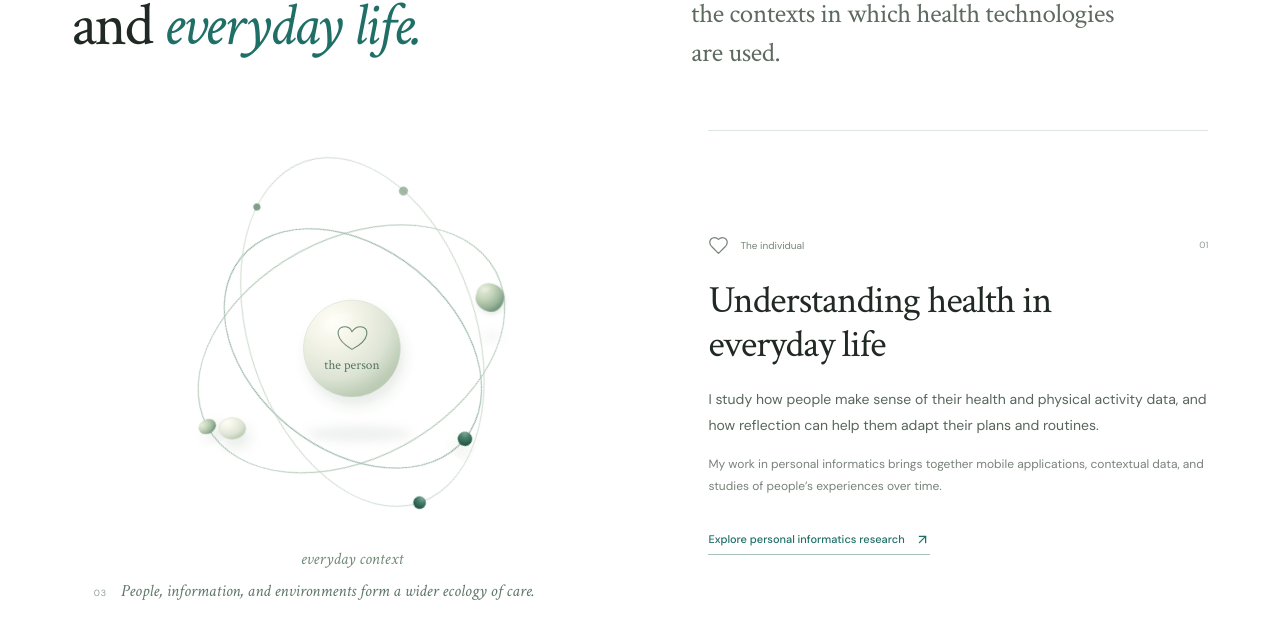
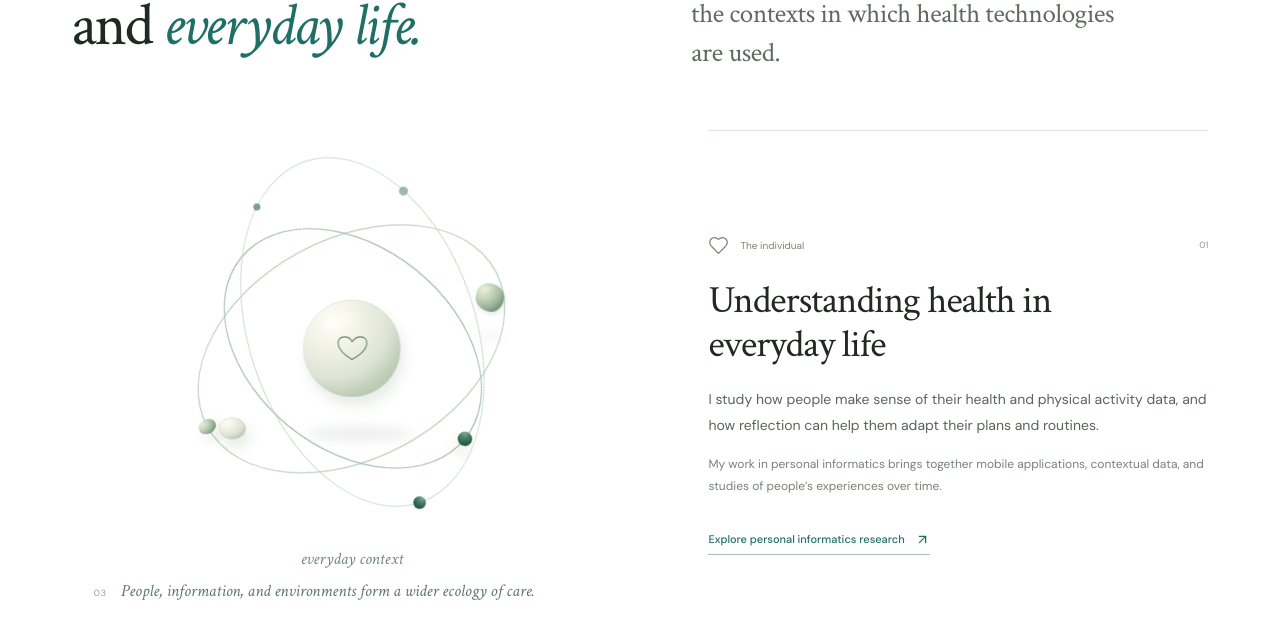
Before and after one commit to KefanXu/kefanxu-portfolio, a React (Vite) app: page / in a window 1280 px wide. Shown: the part 1463-2087 px from the top of the page. Built offline with nearby package versions, Linux system fonts and the light colour scheme.

Commit message:
Translate nucleus path and remove label
Adjust the ResearchPerspective SVG by translating the nucleus path (translate(0 12)) to correct its position and remove the 'the person' text label. This change refines the illustration layout by shifting the path instead of using the separate text element.

```diff
--- a/src/components/academic/ResearchPerspective.tsx
+++ b/src/components/academic/ResearchPerspective.tsx
@@ -115,8 +115,7 @@ function EcologyIllustration({ stage, reducedMotion, progress }: {
         <motion.g initial={false} animate={nucleus} transition={transition} style={{ transformOrigin: '0px 0px' }}>
           <circle r="58" fill={`url(#${uniqueId}-ivory)`} stroke="#d8e1d1" strokeWidth=".75" filter={`url(#${uniqueId}-shadow)`} />
           <ellipse cx="-16" cy="-32" rx="18" ry="9" fill="#fffef8" opacity=".24" transform="rotate(-22 -16 -32)" />
-          <path d="M0 1C-22-12-19-26-9-26C-4-26-1-23 0-20C2-23 5-26 10-26C21-26 23-11 0 1Z" fill="none" stroke="#658573" strokeWidth="1.25" strokeLinecap="round" strokeLinejoin="round" />
-          <text className="rp-nucleus-label" x="0" y="24">the person</text>
+          <path d="M0 1C-22-12-19-26-9-26C-4-26-1-23 0-20C2-23 5-26 10-26C21-26 23-11 0 1Z" fill="none" stroke="#658573" strokeWidth="1.25" strokeLinecap="round" strokeLinejoin="round" transform="translate(0 12)" />
         </motion.g>
       </motion.g>
 
```
